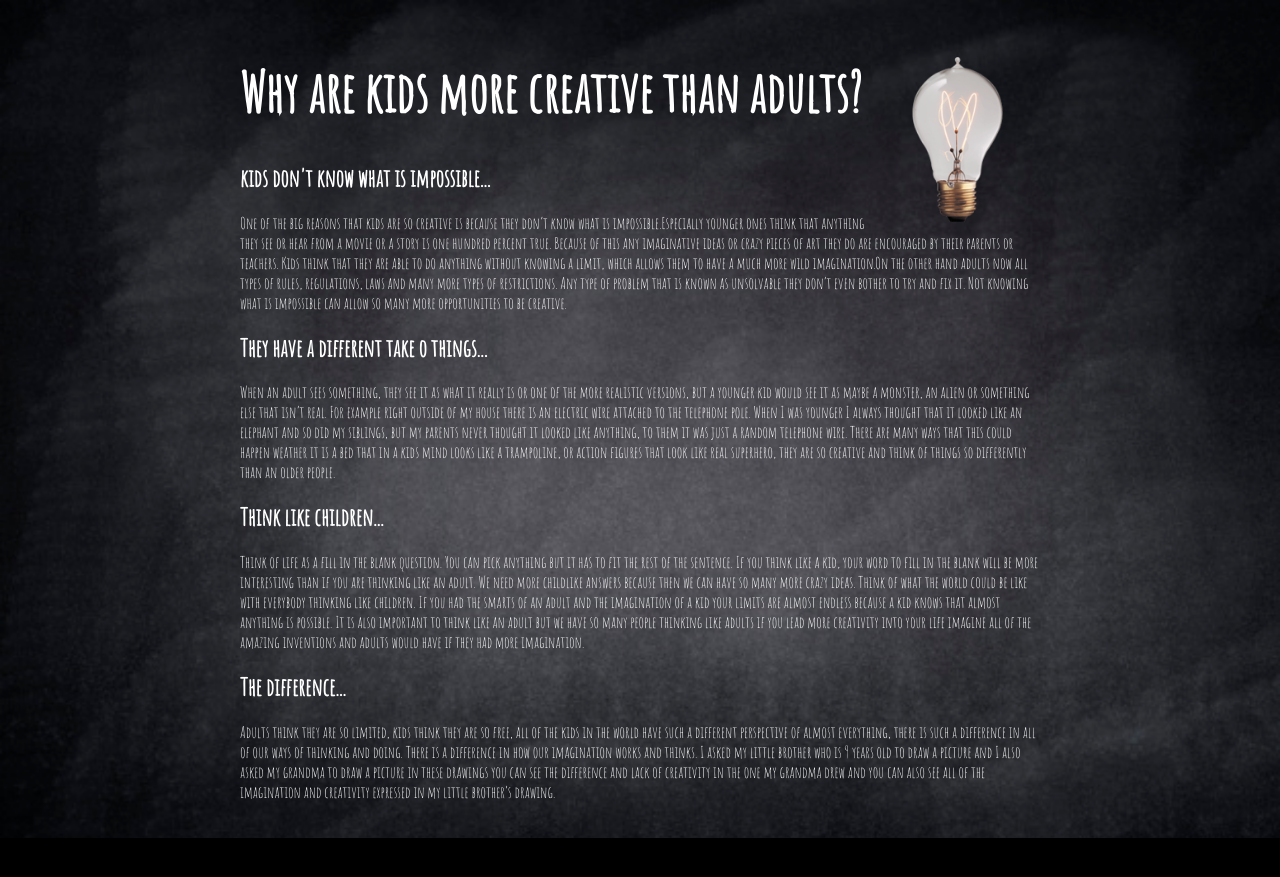
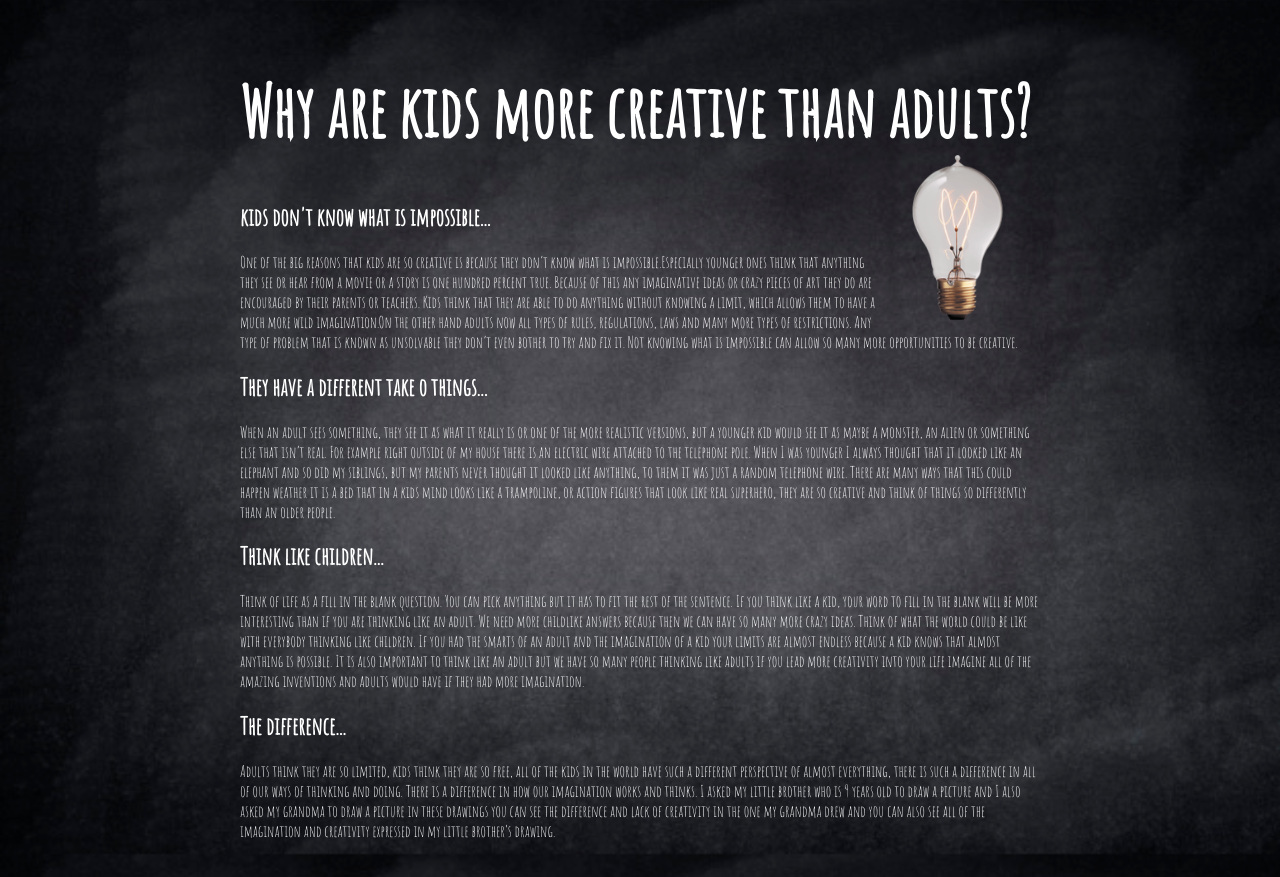
Before and after one commit to annise/annise.github.io, a plain HTML site: page index.html in a window 1280 px wide. Before the commit the page ends 838 px from the top, so only its background shows below. Drawn offline with Linux system fonts and the light colour scheme.

Commit message:
annise
change font size

```diff
--- a/chalkboard.css
+++ b/chalkboard.css
@@ -13,7 +13,7 @@ body {
   margin: 0;
 }
 h1 {
-  font-size: 55px;
+  font-size: 70px;
 }
 .content {
   width: 800px;
```
